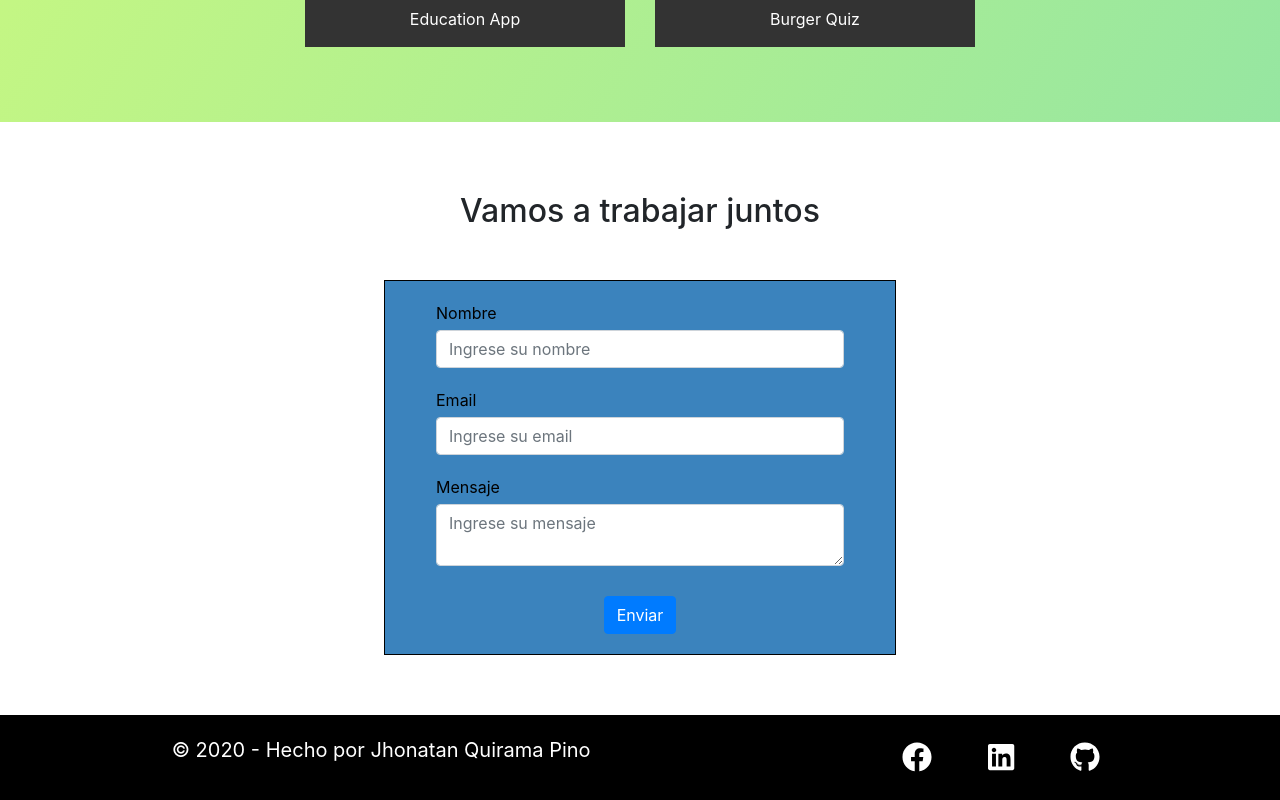
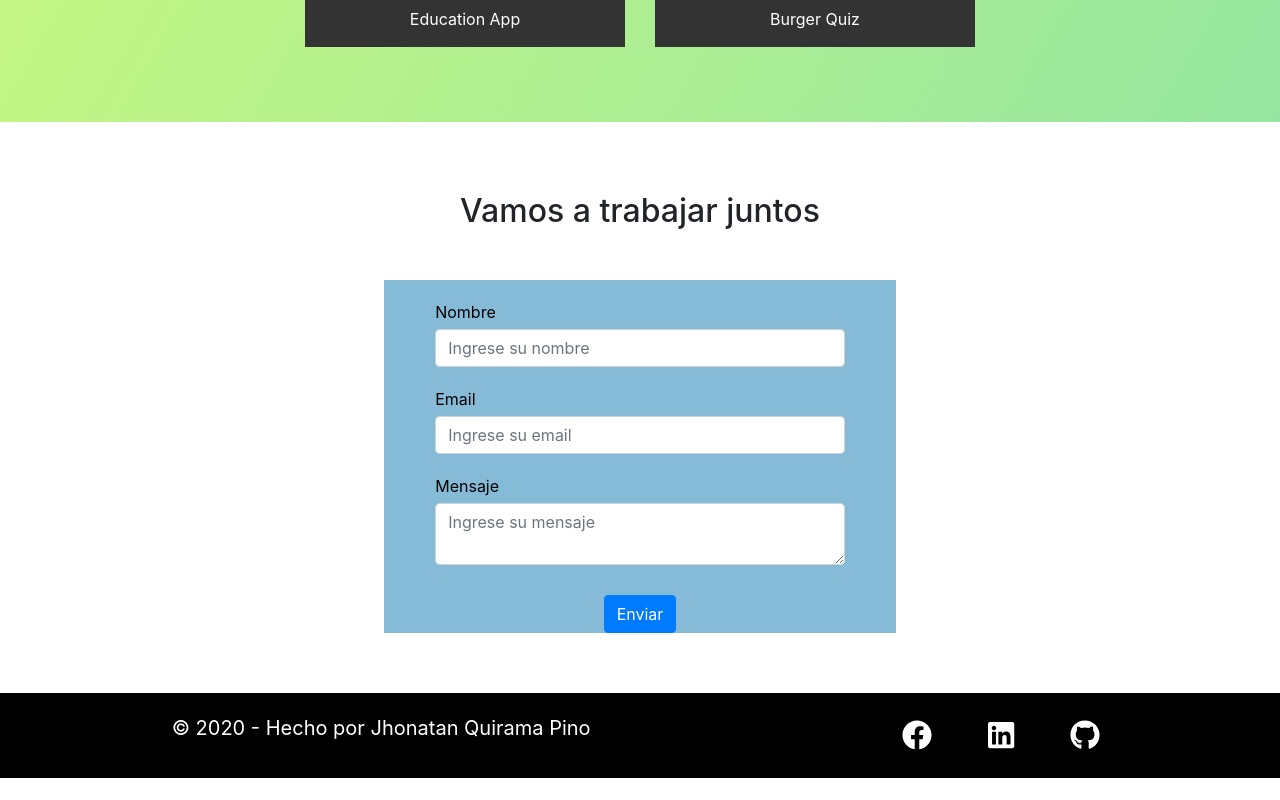
Before and after one commit to kira4489/PortafolioViejo, a React (Create React App) app: page / in a window 1280 px wide. Shown: the part 2197-2997 px from the top of the page. After the commit the page ends 2975 px from the top, so only its background shows below. Built offline with nearby package versions, Linux system fonts and the light colour scheme.

Commit message:
cambiando color del contact

```diff
--- a/public/index.html
+++ b/public/index.html
@@ -1,5 +1,5 @@
 <!DOCTYPE html>
-<html lang="en">
+<html lang="es">
   <head>
     <meta charset="utf-8" />
     <link rel="icon" href="%PUBLIC_URL%/favicon.ico" />
@@ -31,7 +31,7 @@
       work correctly both with client-side routing and a non-root public URL.
       Learn how to configure a non-root public URL by running `npm run build`.
     -->
-    <title>Portafolio web</title>
+    <title>Mi Portafolio web</title>
   </head>
   <body>
     <noscript>You need to enable JavaScript to run this app.</noscript>
--- a/src/Components/Contact/Contact.css
+++ b/src/Components/Contact/Contact.css
@@ -21,9 +21,9 @@ form {
   display: block;
   width: 40%;
   margin: 0 auto;
-  border: 1px solid #000000;
+  /* border: 1px solid #000000; */
   /* background: linear-gradient(90deg, #020024 0%, #090979 35%, #00d4ff 100%); */
-  background: #3b83bd;
+  background: #86bbd8;
 }
 
 .form-group {
```
